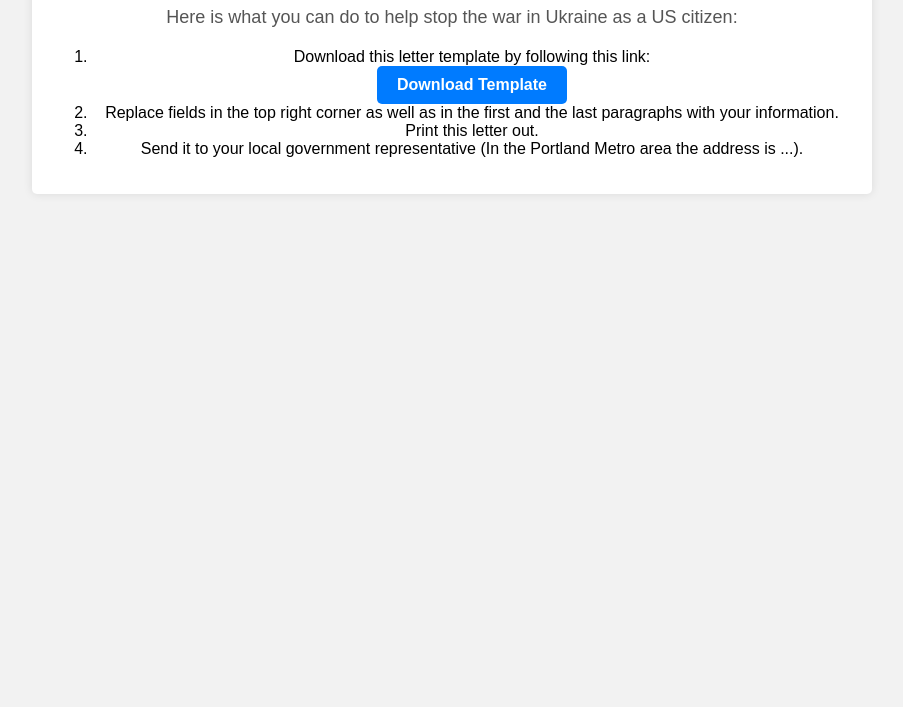
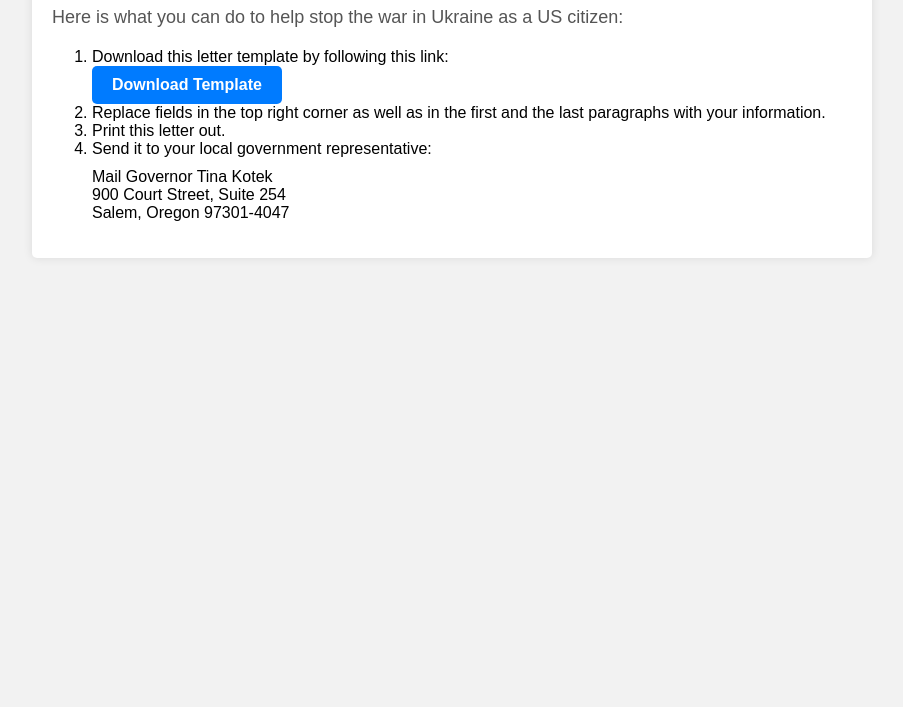
Before and after one commit to danilkryuchkov/poster, a plain HTML site: page index.html in a window 1280 px wide. Shown: the part 93-800 px from the top of the page, without its empty margins (188-1091 px from the left). Drawn offline with Linux system fonts and the light colour scheme.

Commit message:
Update index.html

```diff
--- a/index.html
+++ b/index.html
@@ -19,7 +19,7 @@
             background-color: white;
             box-shadow: 0 0 10px rgba(0, 0, 0, 0.1);
             border-radius: 5px;
-            text-align: center;
+            text-align: left;
         }
 
         h1 {
@@ -46,6 +46,11 @@
         .link-button:hover {
             background-color: #0056b3;
         }
+
+        .address {
+            font-size: 16px;
+            margin-top: 10px;
+        }
     </style>
 </head>
 <body>
@@ -57,7 +62,12 @@
             <a href="https://docs.google.com/document/d/1n_xir8N0Zi_q_-Kj4STXILQ3lFdbFk0IuNqhhLjqP24/edit?usp=sharing" class="link-button" target="_blank">Download Template</a>
             <li>Replace fields in the top right corner as well as in the first and the last paragraphs with your information.</li>
             <li>Print this letter out.</li>
-            <li>Send it to your local government representative (In the Portland Metro area the address is ...).</li>
+            <li>Send it to your local government representative:</li>
+            <div class="address">
+                Mail Governor Tina Kotek<br>
+                900 Court Street, Suite 254<br>
+                Salem, Oregon 97301-4047
+            </div>
         </ol>
     </div>
 </body>
```
